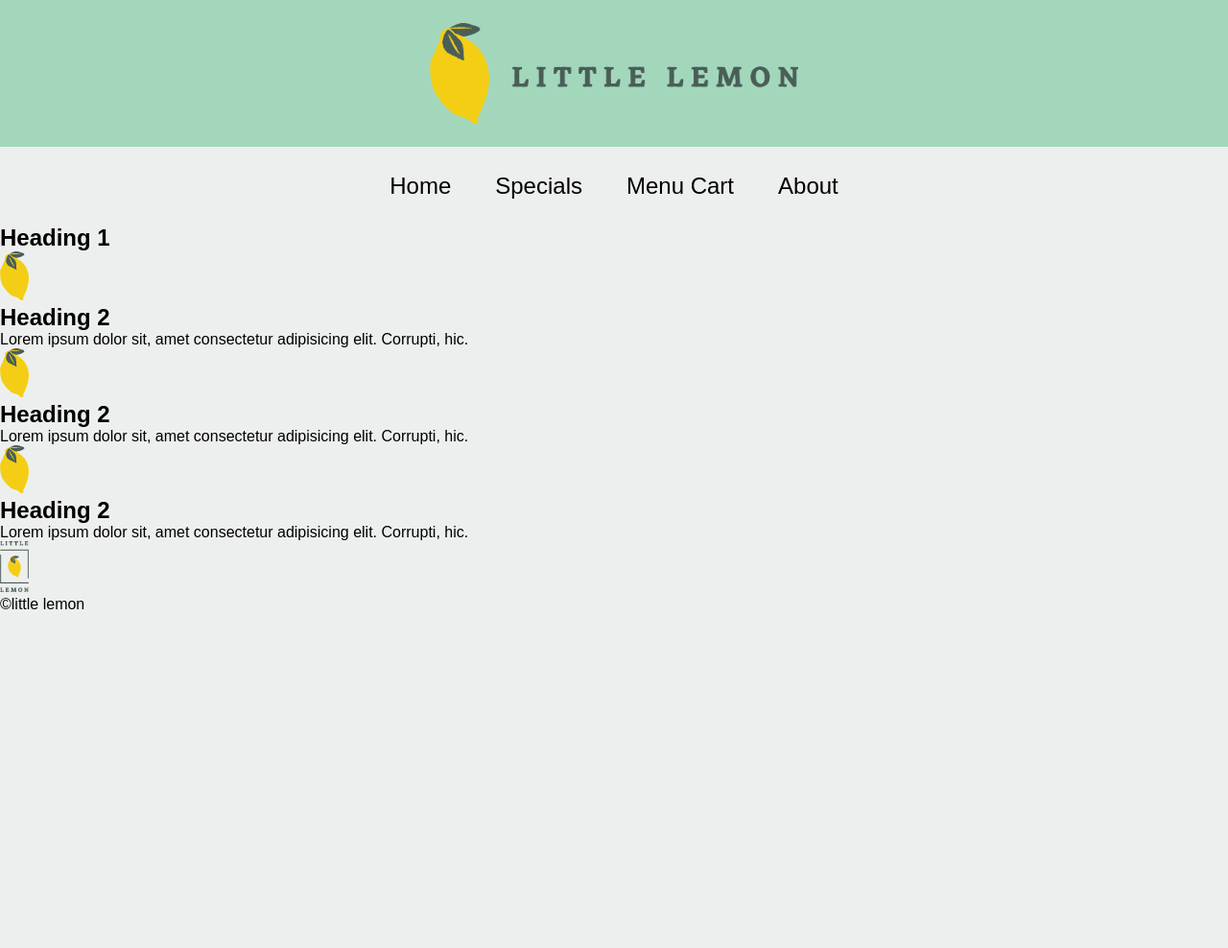
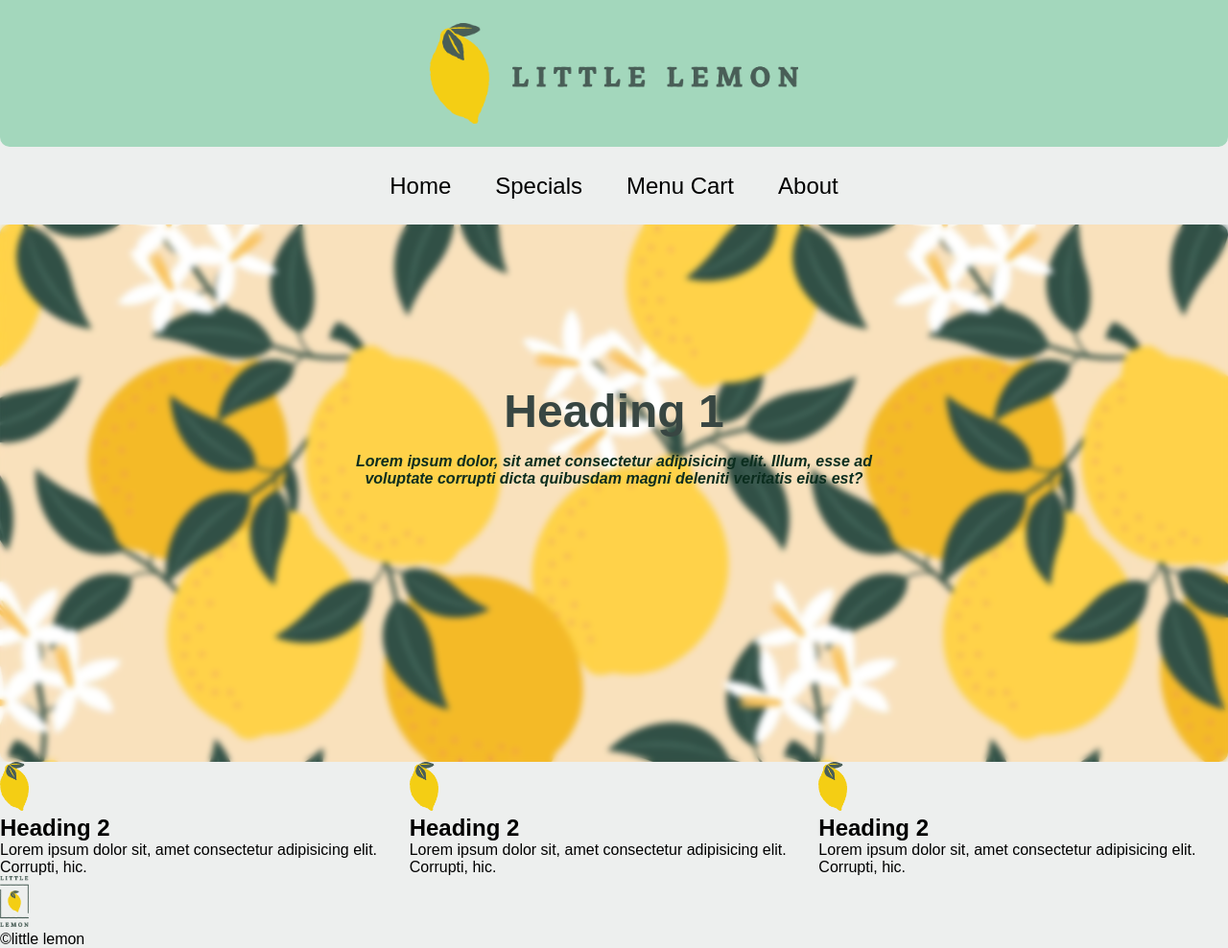
Before and after one commit to mohamed-Fathy1/littel-lemon, a plain HTML site: page index.html in a window 1280 px wide. Shown: the whole page at 96% size. Before the commit the page ends 800 px from the top, so only its background shows below. Drawn offline with Linux system fonts and the light colour scheme.

Commit message:
added hero section

```diff
--- a/index.html
+++ b/index.html
@@ -22,6 +22,11 @@
     <main>
       <section>
         <h1>Heading 1</h1>
+        <p>
+          Lorem ipsum dolor, sit amet consectetur adipisicing elit. Illum, esse
+          ad voluptate corrupti dicta quibusdam magni deleniti veritatis eius
+          est?
+        </p>
       </section>
       <section>
         <artical>
--- a/style.css
+++ b/style.css
@@ -13,6 +13,8 @@ body {
 }
 header {
   background-color: #a3d7bc;
+  border-bottom-left-radius: 10px;
+  border-bottom-right-radius: 10px;
 }
 header img {
   display: block;
@@ -31,6 +33,7 @@ nav ul {
 nav ul a {
   text-decoration: none;
   color: black;
+  transition: color 0.3s ease-in-out;
 }
 nav li {
   padding: 5px 10px;
@@ -43,17 +46,59 @@ nav li:hover {
   animation: anim-border 0.6s ease-in-out forwards alternate;
 }
 
+nav li:hover a {
+  color: #495e57;
+}
 @keyframes anim-border {
   20% {
-    border-top: 1px solid black;
-    border-bottom: 1px solid black;
+    border-top: 1px solid rgba(44, 43, 43, 0.872);
+    border-bottom: 1px solid rgba(44, 43, 43, 0.872);
   }
   100% {
-    border-top: 1px solid black;
-    border-bottom: 1px solid black;
-    border-left: 1px solid black;
-    border-right: 1px solid black;
+    border-top: 1px solid rgba(44, 43, 43, 0.872);
+    border-bottom: 1px solid rgba(44, 43, 43, 0.872);
+    border-left: 1px solid rgba(44, 43, 43, 0.872);
+    border-right: 1px solid rgba(44, 43, 43, 0.872);
   }
+}
+
+section {
+  display: flex;
+  align-items: center;
+}
+section:nth-child(1) {
+  background-image: url(./img/w0565_1s_Cheerful-lemon-fruit-and-white-blossom-wallpaper-Lemon-Tart_Repeating-Pattern-Sample-1.webp);
+  background-position: bottom;
+  background-repeat: no-repeat;
+  background-size: cover;
+  border-radius: 10px;
+  flex-direction: column;
+  gap: 1rem;
+  height: 70vh;
+  position: relative;
+}
+section:nth-child(1)::before {
+  content: "";
+  width: 100%;
+  height: 100%;
+  backdrop-filter: blur(3px);
+  position: absolute;
+}
+section:nth-child(1) h1 {
+  margin-top: 13%;
+  font-size: 3rem;
+  color: #384642;
+  position: relative;
+  font-weight: 800;
+  z-index: 1;
+}
+section:nth-child(1) p {
+  font-style: italic;
+  width: 600px;
+  text-align: center;
+  color: rgb(11, 45, 30);
+  z-index: 1;
+  font-weight: 600;
 }
 img {
   width: 30px;
```
Also changed, not shown: img/w0565_1s_Cheerful-lemon-fruit-and-white-blossom-wallpaper-Lemon-Tart_Repeating-Pattern-Sample-1.webp (added), img/wp6866113.jpg (added).
